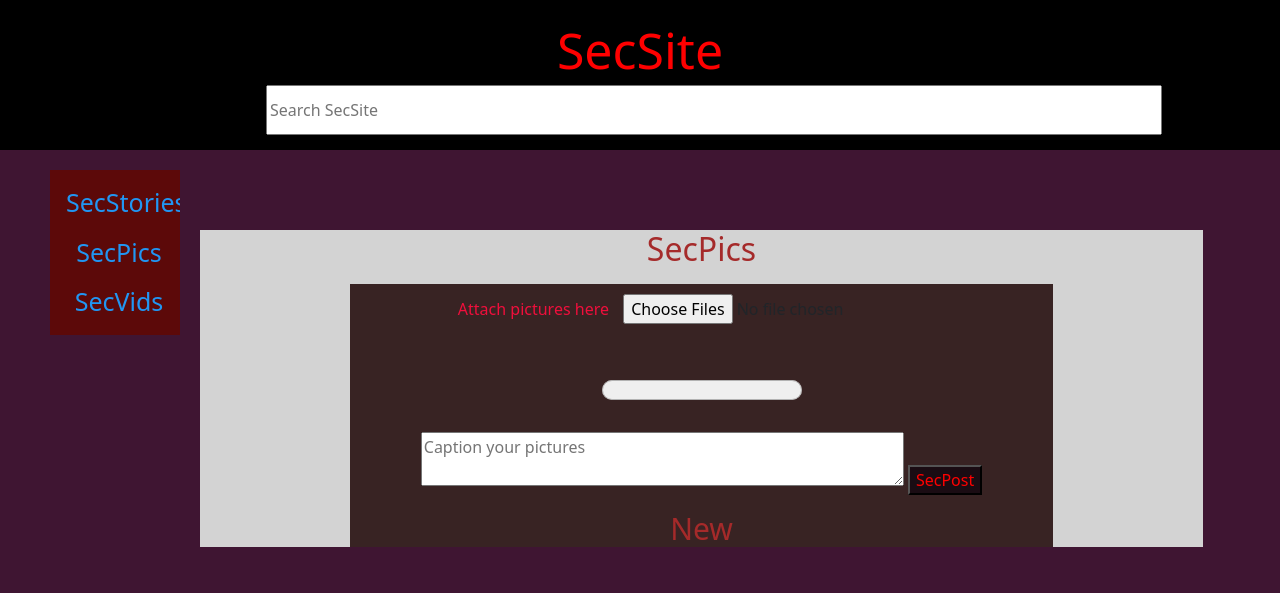
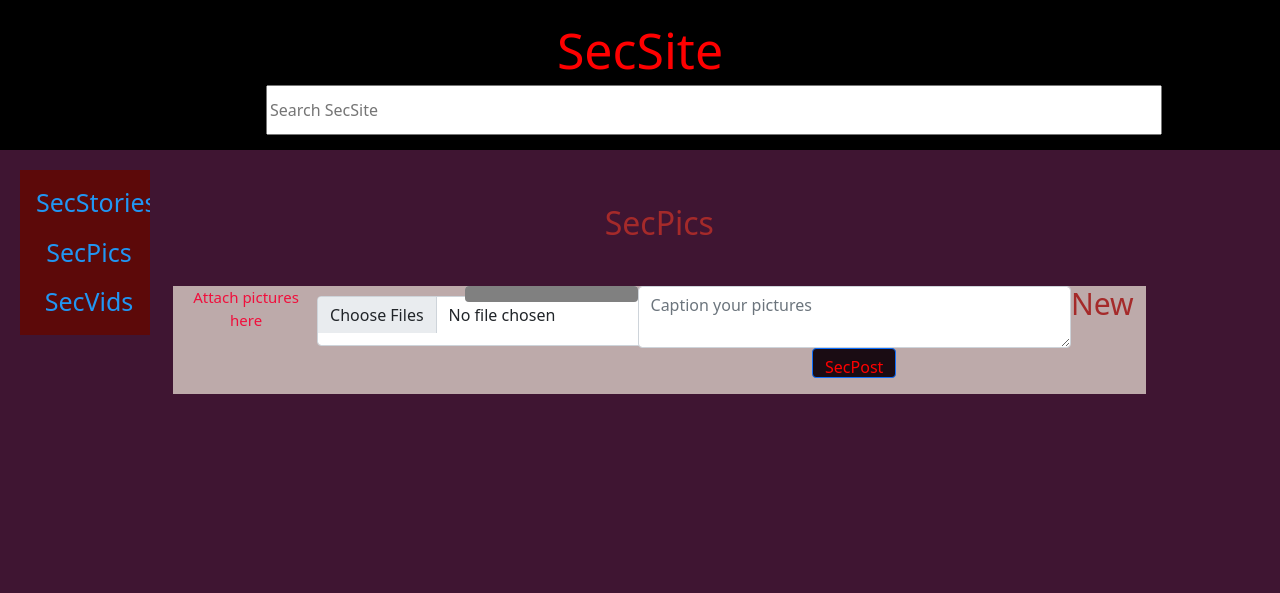
Before and after one commit to Lovestrant/secsiteproject, a PHP site: page /secpictures.html in a window 1280 px wide. Shown: the top 593 px of the page. Run offline with PHP 8.4, Linux system fonts and the light colour scheme; some libraries are stand-ins or nearby versions.

Commit message:
Bootstrap1

```diff
--- a/imguploadfirebase.js
+++ b/imguploadfirebase.js
@@ -67,14 +67,42 @@ function imageupload(){
                 for (let [key, value] of Object.entries(data)) {
 
 
-                    postsdiv2.innerHTML = "<div class = 'col-sm-4 mt-2 mb-1'>" +
+                    postsdiv2.innerHTML = /*"<div class = 'col-sm-4 mt-2 mb-1'>" +
 
                     "<img src = '" + value.imageUrl + "' style = 'height: 200px; width: 200px;'>" +
                     "<div class = 'card-body'<p class = 'card-text'>" + value.text + "</p>" +
-                    "<button class = 'btn btn-danger' id = '" + key + "' onclick = 'delete_pics(this.id)'>Delete</button>" +
-                    "</div></div></div>" + postsdiv2.innerHTML;
+                    "<p>"+
+                    //"<button style='margin-right: 10px;' class = '' id = '" + key + "' onclick = 'delete_post(this.id)'>Delete</button>" +
+                          "<button style='margin-right: 10px; class = '' id = '" + key + "' onclick = 'like()'>like</button>" +
+                          "<button style='margin-right: 10px; class = '' id = '" + key + "' onclick = 'delete_post(this.id)'>dislike</button>" +
+                          "<button style='margin-right: 10px; class = '' id = '" + key + "' onclick = 'delete_post(this.id)'>comment</button>" +
+                          "<button class = '' id = '" + key + "' onclick = 'delete_post(this.id)'>share</button>" +
+                          "</p>"+
+                          "<label id = 'showlikes'></label>"+
+                          "</div></div>" + postsdiv2.innerHTML;
+                          "<div class = 'col-sm-4 mt-2 mb-1'>" +
+                          */
+                         "<div style = ' width: 100%; background: rgb(63, 21, 50);'>" +
+                   // "<div calss = 'card' style = ' width: 100%; background: rgb(63, 21, 50);'>" +
+                   "<p class = 'col-sm-12'<p class = 'card-text' style = 'color: white;'>" + value.text +"</p>" +
+                    "<img src = '" + value.imageUrl + "' style = 'height: 200px; width: 200px; position: 0%;'>" +
 
+                        "<p class= 'cl-sm-12' style ='background-color: black; margin-bottom: 0px; height: 60px; width: auto; margin-left: 0px;'>"+
+                  //"<button style='margin-right: 10px;' class = '' id = '" + key + "' onclick = 'delete_post(this.id)'>Delete</button>" +
+
+                        "<button  style='margin-right: 70px; margin-top:10px; class = 'btn btn-primary' id = '" + key + "' onclick = 'like()'>like</button>" +
+
+                        "<button  style='margin-right: 70px; id = '" + key + "' onclick = 'delete_post(this.id)'>dislike</button>" +
+                        "<button style='margin-right: 70px; id = '" + key + "' onclick = 'delete_post(this.id)'>comment</button>" +
+                        "<button  id = '" + key + "' onclick = 'delete_post(this.id)'>share</button>" +
+                        "<label id = 'showlikeshere'></label>"+
+
+                        "</p>"+
+
+                        "</div></div>" + postsdiv2.innerHTML;
                     }
+
+
 
 
             });
--- a/secpictures.html
+++ b/secpictures.html
@@ -33,6 +33,7 @@
 
 <body>
 
+
 	<!-- The core Firebase JS SDK is always required and must be listed first -->
 	<script src="https://www.gstatic.com/firebasejs/8.2.0/firebase.js"></script>
 
@@ -59,14 +60,14 @@
 	<script src="https://cdn.jsdelivr.net/npm/@popperjs/core@2.5.4/dist/umd/popper.min.js" integrity="sha384-q2kxQ16AaE6UbzuKqyBE9/u/KzioAlnx2maXQHiDX9d4/zp8Ok3f+M7DPm+Ib6IU" crossorigin="anonymous"></script>
 	<script src="https://cdn.jsdelivr.net/npm/bootstrap@5.0.0-beta1/dist/js/bootstrap.min.js" integrity="sha384-pQQkAEnwaBkjpqZ8RU1fF1AKtTcHJwFl3pblpTlHXybJjHpMYo79HY3hIi4NKxyj" crossorigin="anonymous"></script>
 
-
-	<div id="samp">
+<div class="container">
+	<div id="samp" class="col-sm-12">
 		<h1 id="mainhearder">SecSite</h1>
 		<input id="searchinput" type="text" placeholder="Search SecSite" name="search">
 
 	</div>
 
-	<div class="sidenav">
+	<div class="sidenav" class="col-sm-12">
 		<a href="secstories.html">SecStories</a>
 		<a href="secpictures.html">SecPics</a>
 		<a href="secvideos.html">SecVids</a>
@@ -76,33 +77,62 @@
 
 
 
+	<div class="row">
+		<dir class= "col-12 mt-2" style="margin-left: -5%; margin-top: -5%">
+
+
       <form id="postpics-form">
         <div id="secpics">
-            <p>
+			<div class="row">
+				<p class="col-sm-12 m-lg-5">
 					<h2 id= "secpicsh"style="color:brown;">SecPics</h2>
 				   <!--<button id="picsFs" onclick="reqFullscreen2()">Toggle Fullscreen</button>-->
 				</p>
 
+			</div>
+
+			<div class="row">
 					<div id="alphadiv">
 						<p>
-					<p>
-					<label id="labels"> Attach pictures here</label>
-					<input id="secpicsupload" type="file" accept="image/*" multiple style="width: auto;"></p>
-				<p><progress class="myprogressBar" id="progressBar" min = "0"; max="100" value="0"></progress></p>
+
+
+							<label class="form-label" for="secpicsupload" id="labels"> Attach pictures here</label>
+							<p class="col-2">
+								<input class = "form-control " id="secpicsupload" type="file" accept="image/*" multiple style="width: auto;" style="background-color: red;">
 
 							</p>
-				<p><textarea name="textarea" id="textarea2" cols="50" rows= "2" placeholder="Caption your pictures"></textarea> <button onclick="imageupload()" id="secpostbtn2">SecPost</button></p>
+
+
+
+							<p class="progress">
+								<progress class="progress-bar" id="progressBar" min = "0"; max="100" value="0"></progress>
+							</p>
+
+
+
+						</p>
+						<p><textarea class="form-control" name="textarea" id="textarea2" cols="50" rows= "2" placeholder="Caption your pictures"></textarea> <button class="btn btn-primary" onclick="imageupload()" id="secpostbtn2">SecPost</button></p>
 						<h4 id="newlabel">New</h4>
+
 
 				</div>
 
-        <div id="postsclass2" style="height: auto;">
+			</div>
+
+
+
+        <div id="postsclass2" style="height: auto; background: rgb(63, 21, 50);">
 
             <!--This is where the pics will get displayed-->
         </div>
 
+
+    </form>
+
 </div>
-    </form>
+
+		</dir>
+	</div>
 
 
 </body>
--- a/secsite.css
+++ b/secsite.css
@@ -37,6 +37,7 @@ span{
 	top: 0px;
 	left: 0px;
 	width: 100%;
+
 }
 #samp2{
 	text-align: center;
@@ -131,7 +132,7 @@ address.display {
 	position: fixed;
 	z-index: 1;
 	top: 70px;
-	left: -100px;
+	left: -130px;
 	background: rgb(92, 9, 9);
 	overflow-x: hidden;
 	padding: 8px 0;
@@ -207,11 +208,13 @@ address.display {
 
 	#secvids{
 
-		 height:auto;
-		 margin-top: 230px;
+		 height:20%;
+		 margin-top: -10%;
 
-		 width: 85%;
+		 background: rgb(63, 21, 50);
 		 /*display: left;*/
+		 margin-left: 10px;
+
 
 
 
@@ -220,19 +223,20 @@ address.display {
 	#secpics{
 
 		height:auto;
-		margin-top: 230px;
-
+		margin-top: 0px;
+		background: rgb(63, 21, 50);
 		width: 85%;
+		margin-left: 10px;
 
 
 	}
 	#secstories{
 		/*overflow:scroll;*/
 		height:auto;
-		margin-top: 230px;
-
+		margin-top: 200px;
+		background: rgb(63, 21, 50);
 		width: 85%;
-
+		margin-left: 10px;
 
 
 	}
@@ -289,13 +293,18 @@ address.display {
 		margin-bottom: 0px;
 
 
+
 	  }
 
 	  #alphadiv{
-		  background-color: rgb(56, 35, 35);
+		  background-color: rgb(189, 170, 170);
 		  height: auto;
 		  margin-top: 0px;
-		  width: auto;
+		  width: max-content;
+		  margin-bottom: 0%;
+		  padding-bottom: 0%;
+		  font-size: 15px;
+		  display: flex;
 	  }
 #postsclass2, #postsclass3 {
 	height: auto;
@@ -303,3 +312,21 @@ address.display {
 	 margin-left: 0%;
 	padding-left: 0%;
 }
+#postsclass1{
+	background: rgb(63, 21, 50);
+}
+.container{
+	background: rgb(63, 21, 50);
+}
+.row{
+	height: auto;
+	background: rgb(63, 21, 50);
+	margin-top: 0%;
+	margin-bottom: 20px;
+}
+#secpicsh, #secvidsh{
+	margin-left: 150px;
+}
+#secpicsupload{
+	width: 50px;
+}
```
Also changed, not shown: login_register.html (+22 -42 lines), secsitefirebase.js (+36 -5 lines), secstories.html (+5 -3 lines), secvideos.html (+36 -11 lines). Lines whose indentation alone changed are shown as unchanged.
